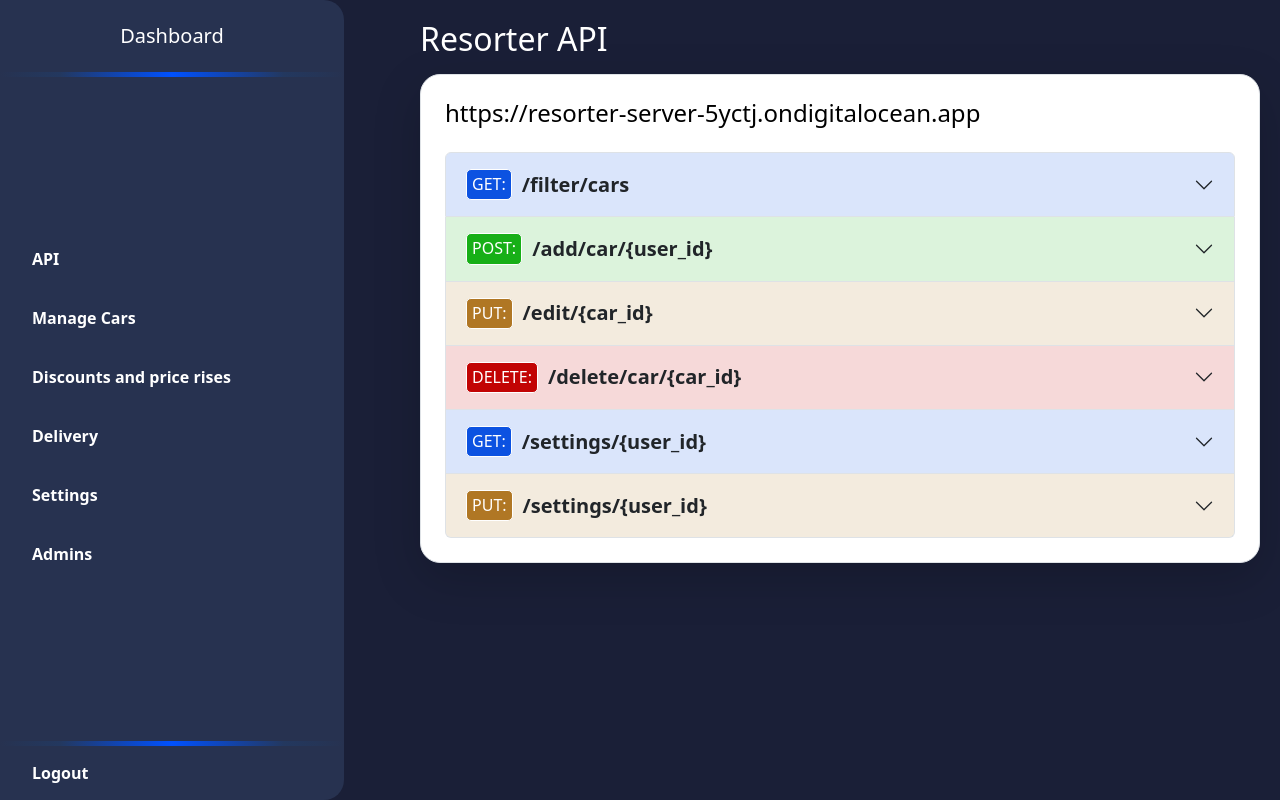
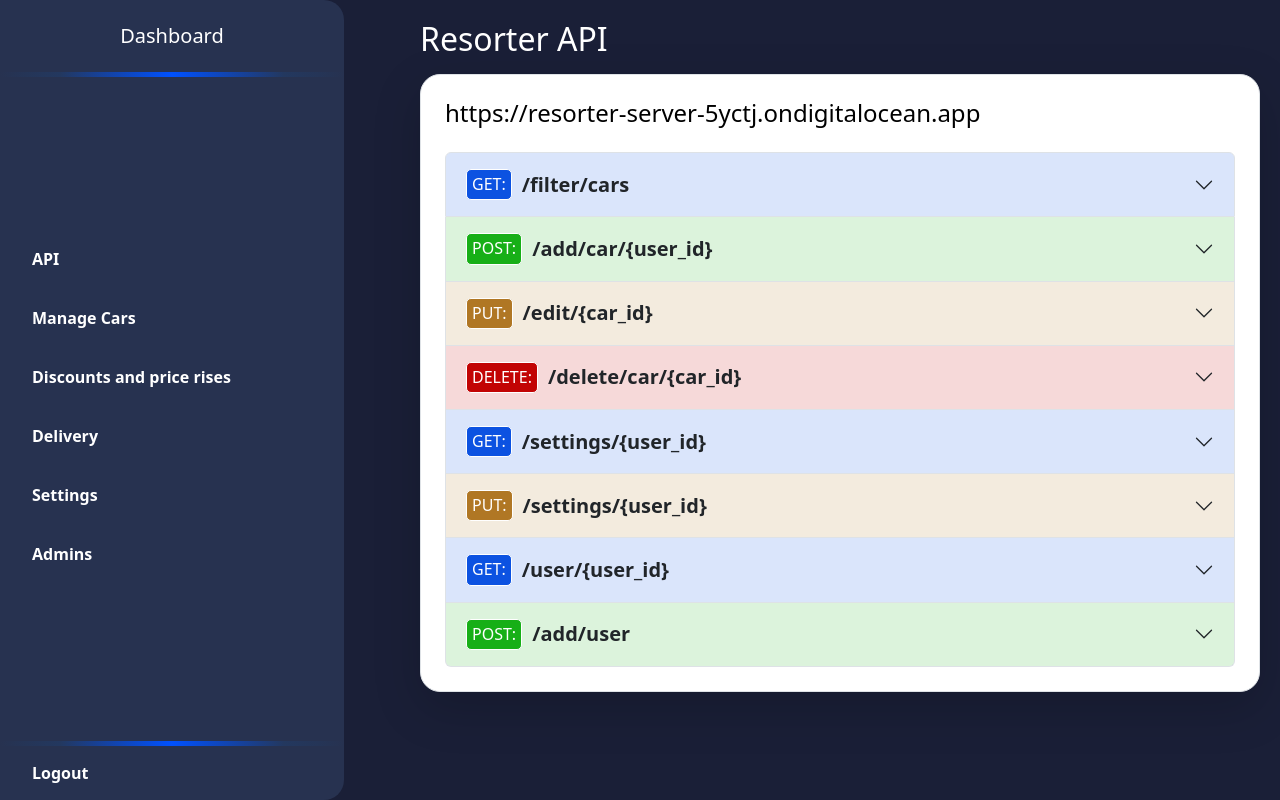
Before and after one commit to Ako8/resorter-server, a Flask app: page / in a window 1280 px wide. Run offline with Flask 3, Linux system fonts and the light colour scheme; the visitor is signed in with stand-in values (Sample User, id 1); data that the repository does not hold is empty.

Commit message:
user get and post

```diff
--- a/app/routes.py
+++ b/app/routes.py
@@ -37,7 +37,7 @@ def register():
             "sunday": True
         }
         user = User(company_name=form.username.data, email=form.email.data, password=hashed_password,
-                    working_days=working_days, payment_methods=[], public_holidays=[])
+                    working_days=json.dumps(working_days), payment_methods=[], public_holidays=[])
         db.session.add(user)
         db.session.commit()
         flash('Your account has been created! You are now able to log in', 'success')
@@ -1241,3 +1241,38 @@ def api_settings(id):
         return jsonify({"PUT": "Update settings successfully"})
     elif request.method == "GET":
         return jsonify({"settings": generate_settings_json(user)})
+
+
+@app.route("/user/<int:id>", methods=["GET"])
+def user(id):
+    user = User.query.get(id)
+    user_json = {
+        "id": user.id,
+        "company_name": user.company_name,
+        "gmail": user.email,
+        "phone": user.phone
+    }
+
+    return jsonify({"user": user_json})
+
+
+@app.route("/add/user", methods=["POST"])
+def add_user():
+    if request.method == "POST":
+        data = request.get_json()
+        hashed_password = bcrypt.generate_password_hash(data.get("password")).decode('utf-8')
+        working_days = {
+            "monday": True,
+            "tuesday": True,
+            "wednesday": True,
+            "thursday": True,
+            "friday": True,
+            "saturday": True,
+            "sunday": True
+        }
+        user = User(company_name=data.get("company_name"), email=data.get("email"), password=hashed_password,
+                    working_days=json.dumps(working_days), payment_methods="[]", public_holidays="[]", phone=data.get("phone"))
+        db.session.add(user)
+        db.session.commit()
+
+    return jsonify({"user": "suc sex"})
--- a/app/templates/dashboard.html
+++ b/app/templates/dashboard.html
@@ -275,7 +275,7 @@
                 </button>
             </h2>
             <div id="panelsStayOpen-collapse6" class="accordion-collapse collapse"
-                 aria-labelledby="panelsStayOpen-heading4">
+                 aria-labelledby="panelsStayOpen-heading6">
                 <div class="accordion-body">
                     <strong>user_id</strong> - Id of the user with settings you want to update
                     <hr>
@@ -303,6 +303,48 @@
                 </div>
             </div>
         </div>
+        <div class="accordion-item">
+            <h2 class="accordion-header" id="panelsStayOpen-heading7">
+                <button class="get accordion-button collapsed" type="button"
+                        data-bs-toggle="collapse"
+                        data-bs-target="#panelsStayOpen-collapse7" aria-expanded="false"
+                        aria-controls="panelsStayOpen-collapse7">
+                    <span>GET:</span> <strong>/user/{user_id}</strong>
+                </button>
+            </h2>
+            <div id="panelsStayOpen-collapse7" class="accordion-collapse collapse"
+                 aria-labelledby="panelsStayOpen-heading7">
+                <div class="accordion-body">
+                    <strong>user_id</strong> - Id of the user
+
+                </div>
+            </div>
+        </div>
+        <div class="accordion-item">
+            <h2 class="accordion-header" id="panelsStayOpen-heading8">
+                <button class="post accordion-button collapsed" type="button"
+                        data-bs-toggle="collapse"
+                        data-bs-target="#panelsStayOpen-collapse8" aria-expanded="false"
+                        aria-controls="panelsStayOpen-collapse8">
+                    <span>POST:</span> <strong>/add/user</strong>
+                </button>
+            </h2>
+            <div id="panelsStayOpen-collapse8" class="accordion-collapse collapse"
+                 aria-labelledby="panelsStayOpen-heading8">
+                <div class="accordion-body">
+                    <hr>
+                    <code><pre>
+{
+    "company_name": "jondo",
+    "password": "jondo1234",
+    "email": "meravi1234@gmail.com",
+    "phone": "2345633456"
+}
+                    </pre>
+                    </code>
+                </div>
+            </div>
+        </div>
     </div>
 </div>
 {% endblock %}
```
